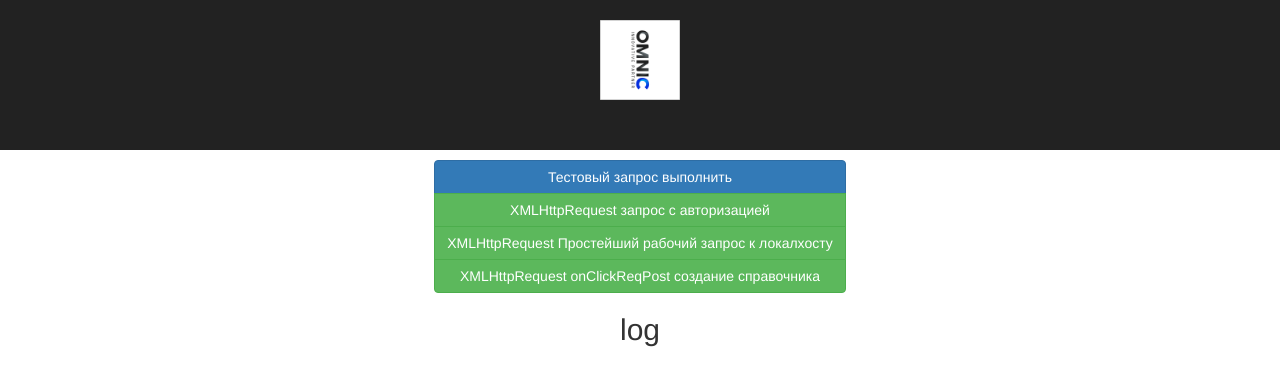
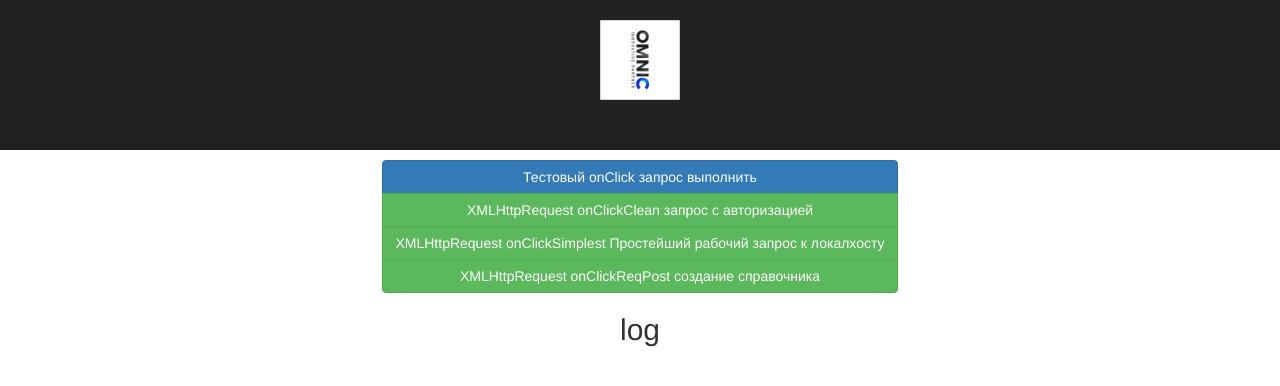
Before and after one commit to osirisbest/ReactCliTo1C, a React (Create React App) app: page / in a window 1280 px wide. Shown: the top 386 px of the page. Built offline with nearby package versions, Linux system fonts and the light colour scheme.

Commit message:
formating

```diff
--- a/src/App.js
+++ b/src/App.js
@@ -7,6 +7,7 @@ import './App.css';
 import Client from '../node_modules/another-rest-client';
 
 const username = 'Name', passw = 'Name'
+const x = new XMLHttpRequest();
 
 class App extends Component {
   constructor(props) {
@@ -14,25 +15,23 @@ class App extends Component {
     this.onClick = this.onClick.bind(this)
     this.onClickClean = this.onClickClean.bind(this)
     this.onClickSimplest = this.onClickSimplest.bind(this)
-    this.onClickReqPost=this.onClickReqPost.bind(this)
+    this.onClickReqPost = this.onClickReqPost.bind(this)
 
-    this.state={log:'log'}
+    this.state = { log: 'log' }
   }
   render() {
     return (
       <div className="App">
         <header className="App-header">
           <img src={logo} className="App-logo" alt="logo" />
-
         </header>
         <p className="App-intro">
         </p>
         <ButtonGroup vertical>
-          <Button bsStyle='primary' onClick={this.onClick} >Тестовый запрос выполнить</Button>
-          <Button bsStyle='success' onClick={this.onClickClean} >XMLHttpRequest запрос с авторизацией</Button>
-          <Button bsStyle='success' onClick={this.onClickSimplest} >XMLHttpRequest Простейший рабочий запрос к локалхосту</Button>
+          <Button bsStyle='primary' onClick={this.onClick} >Тестовый onClick запрос выполнить</Button>
+          <Button bsStyle='success' onClick={this.onClickClean} >XMLHttpRequest onClickClean запрос с авторизацией</Button>
+          <Button bsStyle='success' onClick={this.onClickSimplest} >XMLHttpRequest onClickSimplest Простейший рабочий запрос к локалхосту</Button>
           <Button bsStyle='success' onClick={this.onClickReqPost} >XMLHttpRequest onClickReqPost создание справочника</Button>
-
         </ButtonGroup>
         <h2>{this.state.log}</h2>
       </div>
@@ -40,9 +39,8 @@ class App extends Component {
   }
 
   onClick() {
-
     console.log('We are work!')
-     var args = {
+    var args = {
       data: { test: "hello" },
       headers: { 'Authorization': 'Basic ' + Buffer.from(username + ':' + passw).toString('base64') }
     };
@@ -54,39 +52,30 @@ class App extends Component {
   }
 
   onClickReqPost() {
-
-    let x = new XMLHttpRequest();
-
     x.open("POST", "http://localhost/SC/odata/standard.odata/Catalog_sampleref?$format=json", true);
     x.withCredentials = true;
-
-    x.onload = ()=> {
+    x.onload = () => {
       console.log(x.responseText);
-      this.setState({log:x.responseText})
+      this.setState({ log: x.responseText })
     }
-    x.send(JSON.stringify({"Description":"Test"}));
+    x.send(JSON.stringify({ "Description": "Test" }));
   }
 
   onClickClean() {
-
     let x = new XMLHttpRequest();
-
     x.open("GET", "http://localhost/SC/odata/standard.odata", true);
     x.withCredentials = true;
-
-    x.onload = ()=> {
-      console.log(x.responseText);
-      this.setState({log:x.responseText})
+    x.onload = () => {
+      this.setState({ log: x.responseText })
     }
     x.send(null);
   }
 
   onClickSimplest() {
-
-    let x = new XMLHttpRequest();
+    const x = new XMLHttpRequest();
     x.open("GET", "http://localhost/", true);
-    x.onload = ()=> {
-       this.setState({log:x.responseText})
+    x.onload = () => {
+      this.setState({ log: x.responseText })
     }
     x.send(null);
   }
```
